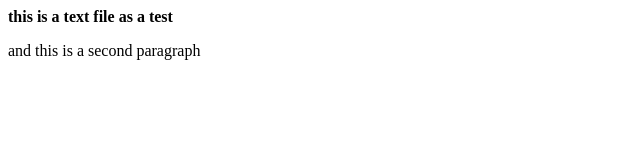
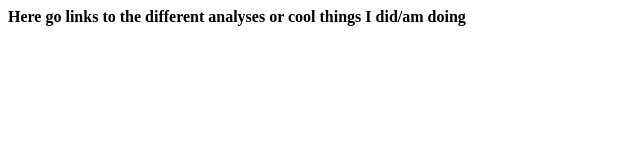
Before and after one commit to Moctar-Aboubacar/Moctar-Aboubacar.github.io, a plain HTML site: page index.html in a window 1280 px wide. Shown: the whole page, without its empty margins (0-640 px from the left). Drawn offline with Linux system fonts and the light colour scheme.

Commit message:
Update index.html

```diff
--- a/index.html
+++ b/index.html
@@ -1,3 +1 @@
-
-<b>this is a text file as a test</b>
-<p> and this is a second paragraph</p>
+<b> Here go links to the different analyses or cool things I did/am doing</b>
```
